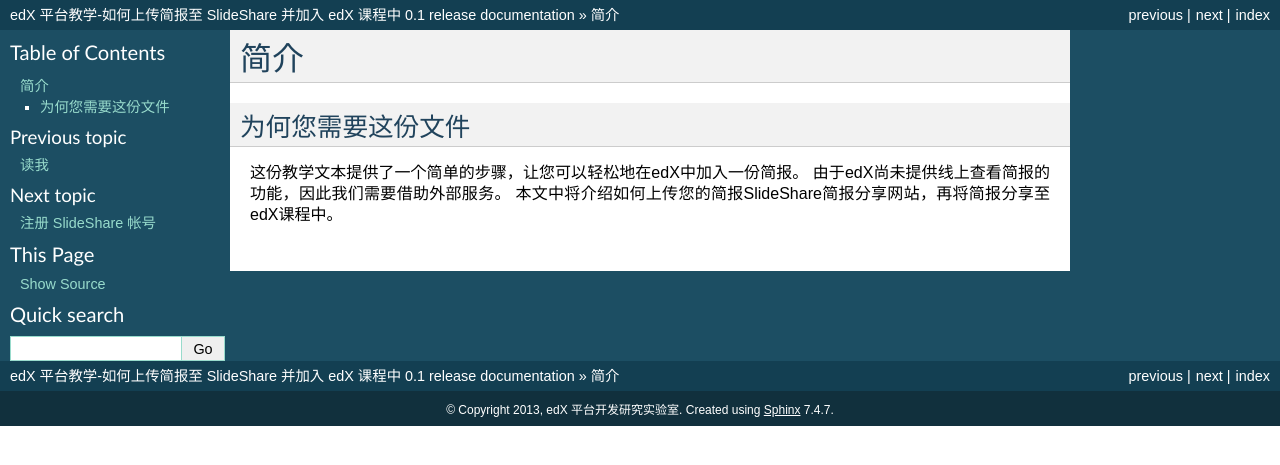
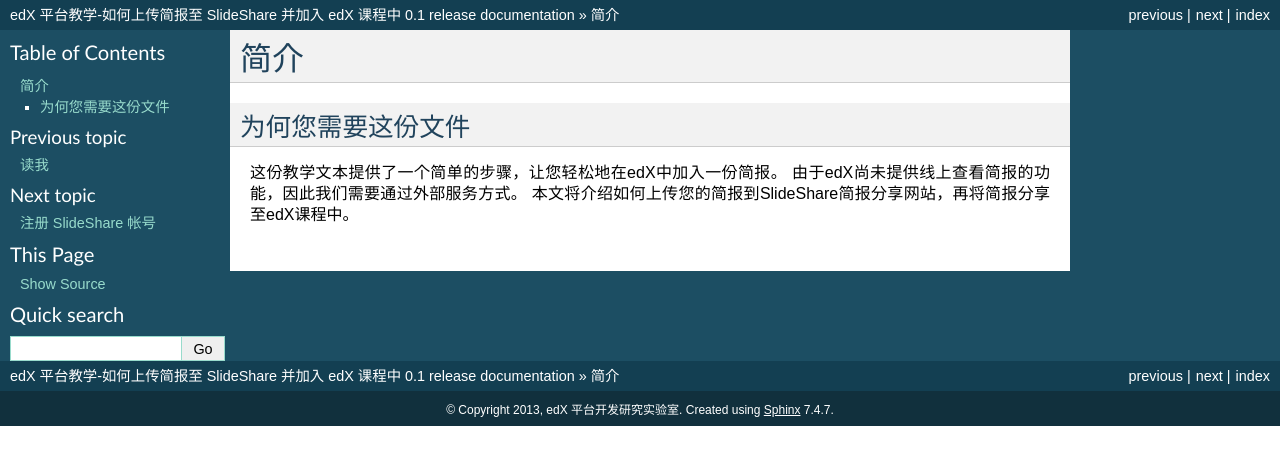
Before and after one commit to xx34/edXbook, a Sphinx documentation site: the page built from docs/howto-slideshare/source/get_started.rst, in a window 1280 px wide. Shown: the top 465 px of the page. Built offline with Sphinx 7.4.7, drawn with Linux system fonts in a browser that asks for light colours; formulas are drawn with MathJax 3.

Commit message:
0.13.3
完成以下内容的初次校正：
add2edx
get started
read me
register
share
upload

```diff
--- a/docs/howto-slideshare/source/add2edx.rst
+++ b/docs/howto-slideshare/source/add2edx.rst
@@ -21,7 +21,7 @@
 
 .. image:: images/add-04.png
 
-5. 贴上您在SlideShare网站上取得的HTML语法
+5. 粘贴您在SlideShare网站上取得的HTML语法
 
 .. image:: images/add-05.png
 
--- a/docs/howto-slideshare/source/get_started.rst
+++ b/docs/howto-slideshare/source/get_started.rst
@@ -6,6 +6,6 @@
 为何您需要这份文件
 ***********************
 
-这份教学文本提供了一个简单的步骤，让您可以轻松地在edX中加入一份简报。
-由于edX尚未提供线上查看简报的功能，因此我们需要借助外部服务。
-本文中将介绍如何上传您的简报SlideShare简报分享网站，再将简报分享至edX课程中。
+这份教学文本提供了一个简单的步骤，让您轻松地在edX中加入一份简报。
+由于edX尚未提供线上查看简报的功能，因此我们需要通过外部服务方式。
+本文将介绍如何上传您的简报到SlideShare简报分享网站，再将简报分享至edX课程中。
--- a/docs/howto-slideshare/source/read_me.rst
+++ b/docs/howto-slideshare/source/read_me.rst
@@ -15,7 +15,7 @@
 
 	http://edx-howto-slideshare.readthedocs.org/
 
-若您对本文有任何建议，欢迎您透过 GitHub 提交 issue 或是发送 pull request。
+若您对本文有任何建议，欢迎您通过 GitHub 提交 issue 或是发送 pull request。
 感谢您的协助，让这份文件内容更加完美。
 
 
--- a/docs/howto-slideshare/source/register.rst
+++ b/docs/howto-slideshare/source/register.rst
@@ -7,7 +7,7 @@
 
 .. image:: images/reg-01.png
 
-2. SlideShare提供多种方式注册方式，您可以选择
+2. SlideShare提供多种注册方式，您可以选择
 
    a. 使用LinkedIn帐号注册
    b. 使用Facebook帐号注册
@@ -15,7 +15,7 @@
 
 .. image:: images/reg-02.png
 
-3. 请到上一步骤所留下的电子邮件信箱中收取认证邮件
+3. 请到上一步骤留下的邮箱中收取认证邮件
 
 .. image:: images/reg-03.png
 .. image:: images/reg-04.png
--- a/docs/howto-slideshare/source/share.rst
+++ b/docs/howto-slideshare/source/share.rst
@@ -8,14 +8,14 @@
 
 .. image:: images/share-01.png
 
-2. 或者从已上传的档案中挑选出您欲加入的简报档案
+2. 或者从已上传的档案中挑选出您要加入的简报档案
 
 .. image:: images/share-02.png
 .. image:: images/share-03.png
 
-3. 找到您要分享的档案之后，您可以看到画面上方有个”Embed”的按钮可以点击，点下之后您会看到一段HTML语法，请复制下来
+3. 找到您要分享的档案之后，您可以看到画面上方有个”Embed”的按钮允许点击，点击后您会看到一段HTML代码，请复制下来
 
 .. image:: images/share-04.png
 .. image:: images/share-05.png
 
-4. 保留这段复制下来的语法，在下一章您会需要它
+4. 保留这段复制下来的代码，在下一章您会需要它
--- a/docs/howto-slideshare/source/upload.rst
+++ b/docs/howto-slideshare/source/upload.rst
@@ -2,16 +2,16 @@
 上传简报档案
 ############
 
-完成SlideShare帐号注册以後，您可以开始尝试上传档案至SlideShare中
+完成SlideShare帐号注册以后，您可以开始尝试上传文档至SlideShare中
 
 1. 登入SlideShare网站，点选画面中的”Upload”按钮
 
 .. image:: images/upload-01.png
 
-2. 可选择多个档案
+2. 可选择多个文档
 
 .. image:: images/upload-02.png
 
-3. 档案上传中，您可在此时修改显示的标题以及说明，并为您上传的档案增加一些标签，可以帮助其他使用者能更快速地找到您所分享的简报。
+3. 文档上传中，您可在此时修改显示的标题以及说明，并为您上传的文档增加一些标签，以帮助其他使用者更快速地找到您所分享的简报。
 
 .. image:: images/upload-03.png
```
